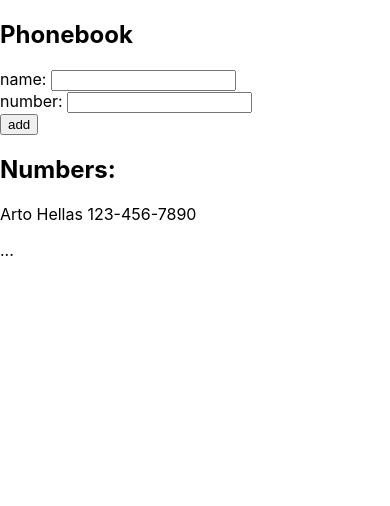
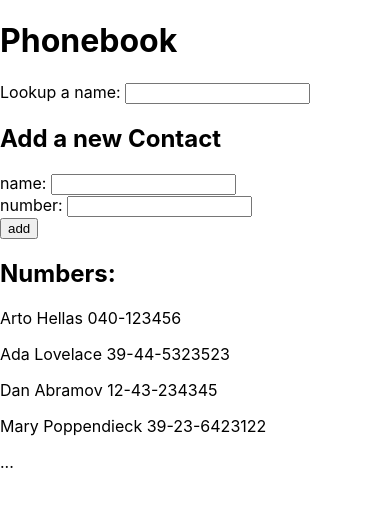
Before and after one commit to krbrennan/helsinki_fullstack, a React (Create React App) app in the folder part2/phonebook/: page / in a window 390 px wide. Shown: the top 506 px of the page. Built offline with nearby package versions, Linux system fonts and the light colour scheme.

Commit message:
part2 phonebook step4 done

```diff
--- a/part2/phonebook/src/App.js
+++ b/part2/phonebook/src/App.js
@@ -3,21 +3,39 @@ import React, { useState } from 'react'
 
 const Persons = (props) => {
   // console.log(props)
-  return(
-    props.people.map((person, idx) => {
+
+  console.log(props.filtered)
+
+  if(props.filtered.length > 0) {
+    return(
+      props.filtered.map((person, idx) => {
         return <p key={idx}>{person.name}    {person.number} </p>
-    })
-  )
+      })
+    )
+  } else {
+      return(
+        props.people.map((person, idx) => {
+            return <p key={idx}>{person.name}    {person.number} </p>
+        })
+      )
+  }
 }
 
 
 
 const App = () => {
   const [ persons, setPersons ] = useState([
-    { name: 'Arto Hellas',  number: '123-456-7890'}
+    { name: 'Arto Hellas', number: '040-123456' },
+    { name: 'Ada Lovelace', number: '39-44-5323523' },
+    { name: 'Dan Abramov', number: '12-43-234345' },
+    { name: 'Mary Poppendieck', number: '39-23-6423122' }
   ])
   const [ newName, setNewName ] = useState('')
   const [ newNumber, setNewNumber ] = useState('')
+
+
+  const [ searchName, setSearchName ] = useState('')
+  const [ filteredNames, setFilteredNames] = useState('')
 
 
 
@@ -45,6 +63,37 @@ const App = () => {
   }
 
 
+
+
+  // search Names
+  // search Names
+  // search Names
+  // search Names
+  // search Names
+  const handleFilterChange = (event) => {
+      // needs access to persons
+      setSearchName(event.target.value)
+      // console.log(event.target.value)
+  }
+
+  const submitSearch = (event) => {
+    event.preventDefault()
+    setSearchName(searchName)
+
+    // setfilterednames()
+    // filter out persons
+
+    const filtered = persons.filter((person) => {
+      // person.name
+      return person.name.toLowerCase().includes(searchName)
+    })
+
+    setFilteredNames(filtered)
+  }
+
+
+
+
   const submitName = (event) => {
     event.preventDefault()
 
@@ -68,8 +117,12 @@ const App = () => {
 
   return (
     <div>
-      <h2>Phonebook</h2>
+      <h1>Phonebook</h1>
+        <form onSubmit={submitSearch}>
+          Lookup a name:  <input onChange={handleFilterChange} />
+        </form>
       <form onSubmit={submitName}>
+        <h2>Add a new Contact</h2>
         <div>
           name: <input onChange={handleNameChange} value={newName}/>
         </div>
@@ -79,7 +132,7 @@ const App = () => {
         </div>
       </form>
       <h2>Numbers:</h2>
-        <Persons people={persons}/>
+        <Persons people={persons} filtered={filteredNames} />
       ...
     </div>
   )
```
